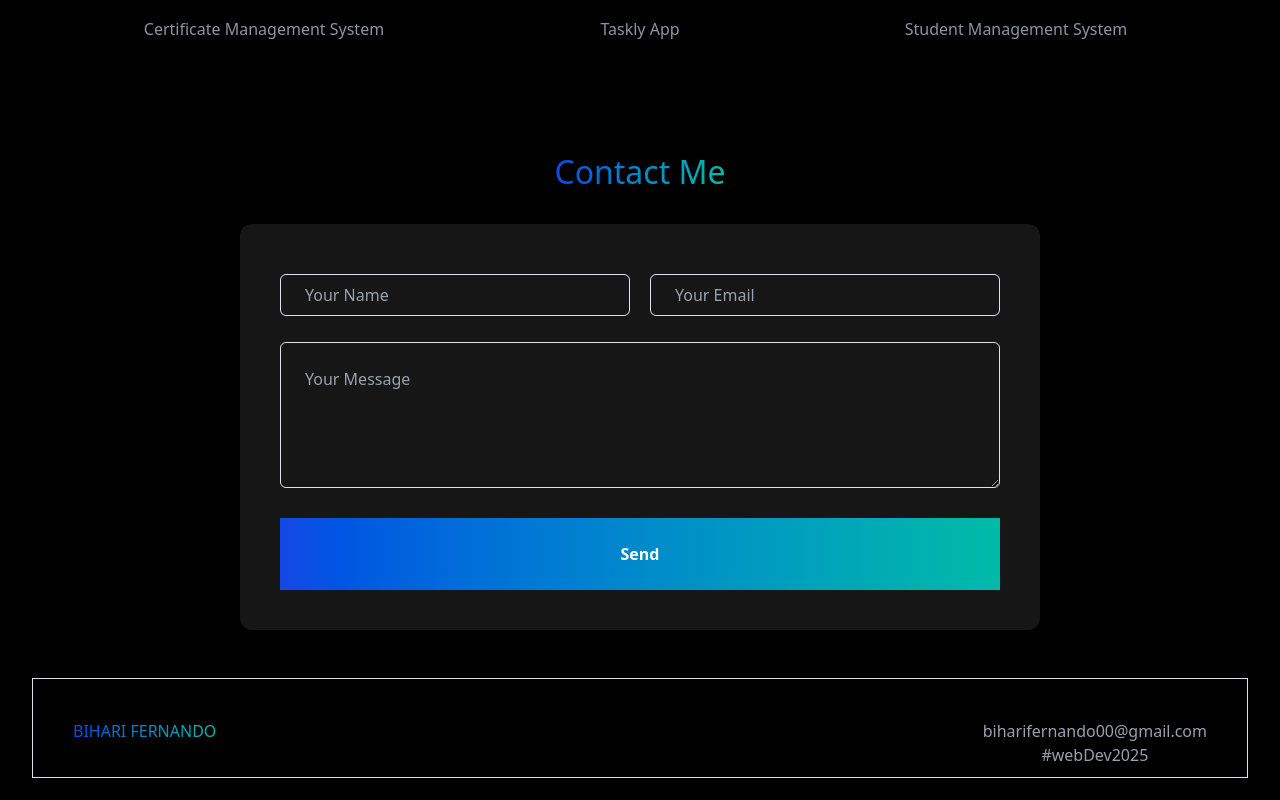
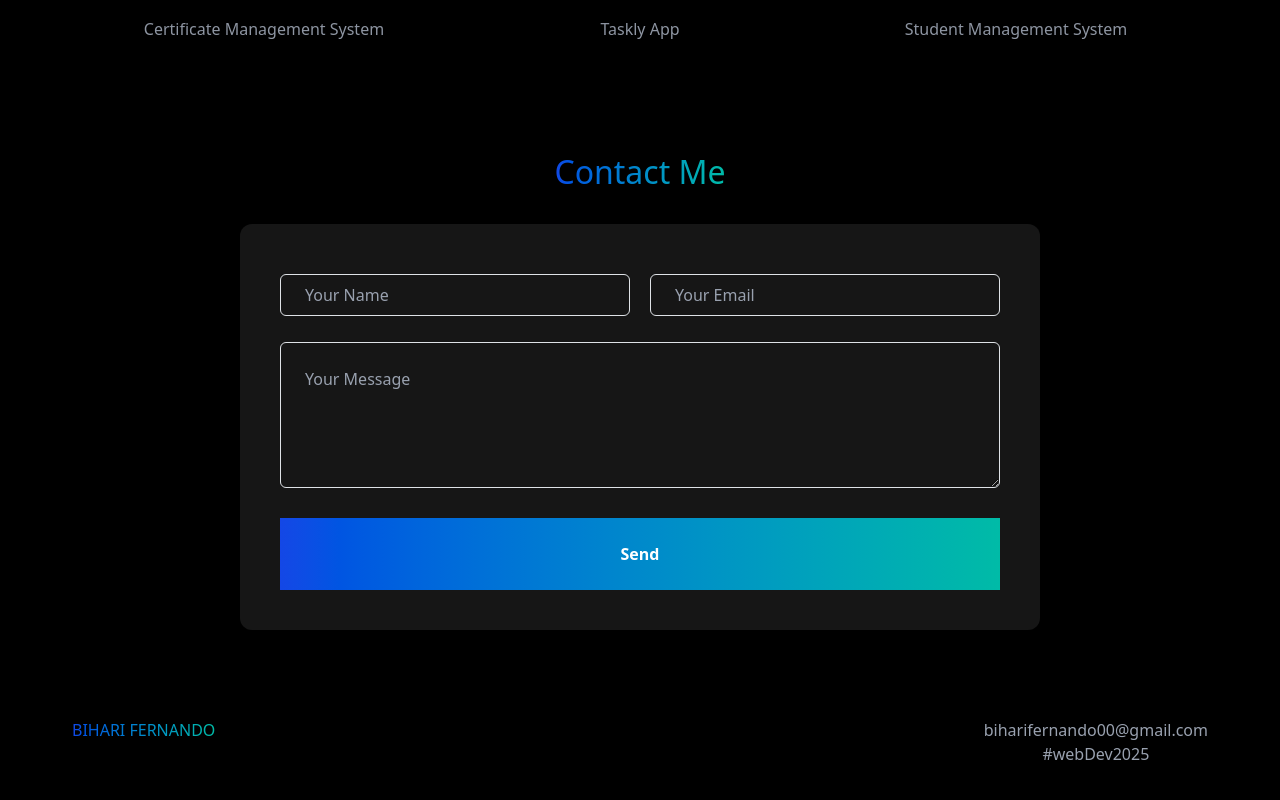
Before and after one commit to Bihari-Fernando/My_Portfolio, a React (Vite) app: page / in a window 1280 px wide. Shown: the part 1461-2261 px from the top of the page. Built offline with nearby package versions, Linux system fonts and the light colour scheme.

Commit message:
removed border from footer

```diff
--- a/src/components/Footer.jsx
+++ b/src/components/Footer.jsx
@@ -2,7 +2,7 @@ import React from 'react'
 
 const Footer = () => {
   return (
-    <div className='max-w=[1200px] sm:h-[100px] border border-gray-600 p-10 flex justify-between mx-auto'>
+    <div className='max-w=[1200px] sm:h-[100px] p-10 flex justify-between mx-auto'>
         <span className='primary-color'>BIHARI FERNANDO</span>
         <p className='text-gray-400'>biharifernando00@gmail.com <br/> #webDev2025</p>
     </div>
```
